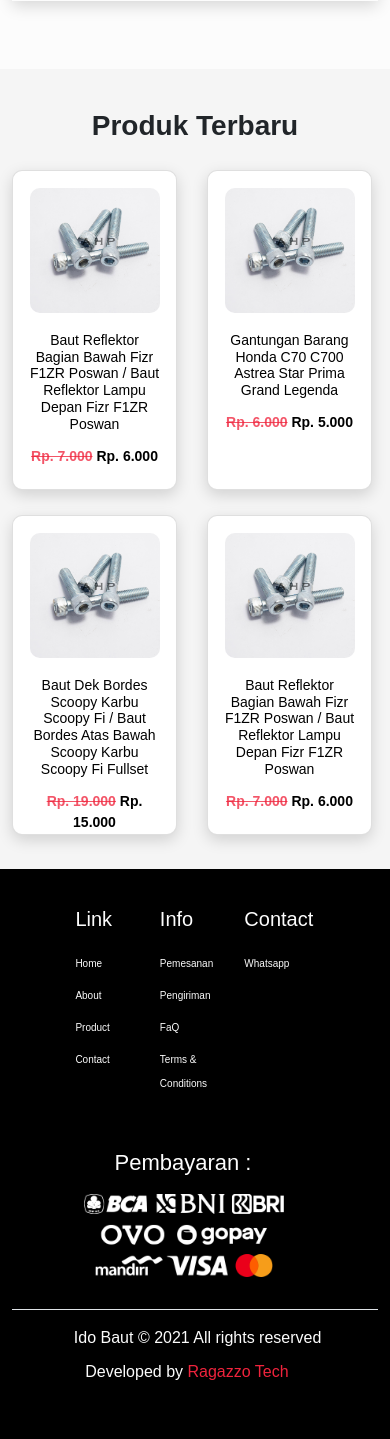
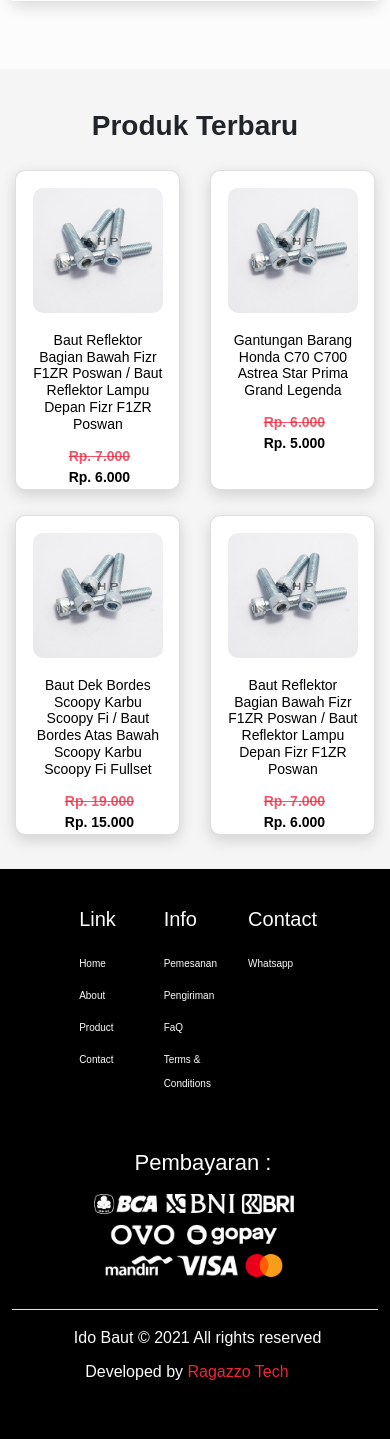
Before and after one commit to Rachmannh/The-Ardianto-Baut, a PHP site: page / in a window 390 px wide. Shown: the part 1505-2944 px from the top of the page. Run offline with PHP 8.4, Linux system fonts and the light colour scheme; some libraries are stand-ins or nearby versions; some web fonts are replaced.

Commit message:
Update responsive.css

```diff
--- a/assets/css/responsive.css
+++ b/assets/css/responsive.css
@@ -25,15 +25,11 @@
         }
       .btn-outline-link {
         position: relative;
-        top: 15px;
-    }
-      .btn-outline-links {
-        position: relative;
-        top: 15px;
+        top: 20px;
     }
     .navbar-collapse {
         width: auto;
-        height: 190px;
+        height: 140px;
     }
     .navbar-brand {
         font-size: 18px;
@@ -199,7 +195,7 @@
         .product-card {
           position: relative;
           top: 60px;
-          left: 0%;
+          left: 2%;
           width: 165px !important;
           height: 320px;
           margin-bottom: 25px;
@@ -222,6 +218,8 @@
         }
         .product-price {
           position: relative;
+          width: 80px;
+          left: 27px;
           font-size: 14px;
         }
       /* Akhir Product */
@@ -235,7 +233,7 @@
         .footer-title h5 {
           position: relative;
           top: 70px;
-          left: 200%;
+          left: 210%;
           font-family: var(--heading-font);
           font-size: 20px;
           font-weight: 500;
@@ -248,7 +246,7 @@
         .nav {
           position: relative;
           top: 80px;
-          left: 200% !important;
+          left: 210% !important;
           margin-bottom: 80px;
         }
         .navs-link {
@@ -262,7 +260,7 @@
           font-size: 22px;
           position: relative;
           top: 30px;
-          left: 70px;
+          left: 90px;
           font-family: var(--heading-font);
           font-weight: 500;
           color: #FCFCFC;
@@ -270,7 +268,7 @@
         .logo-pembayaran {
           position: relative;
           top: 40px;
-          left: 40px;
+          left: 50px;
           width: 200px !important;
           }
         .footer-text-1 {
```
